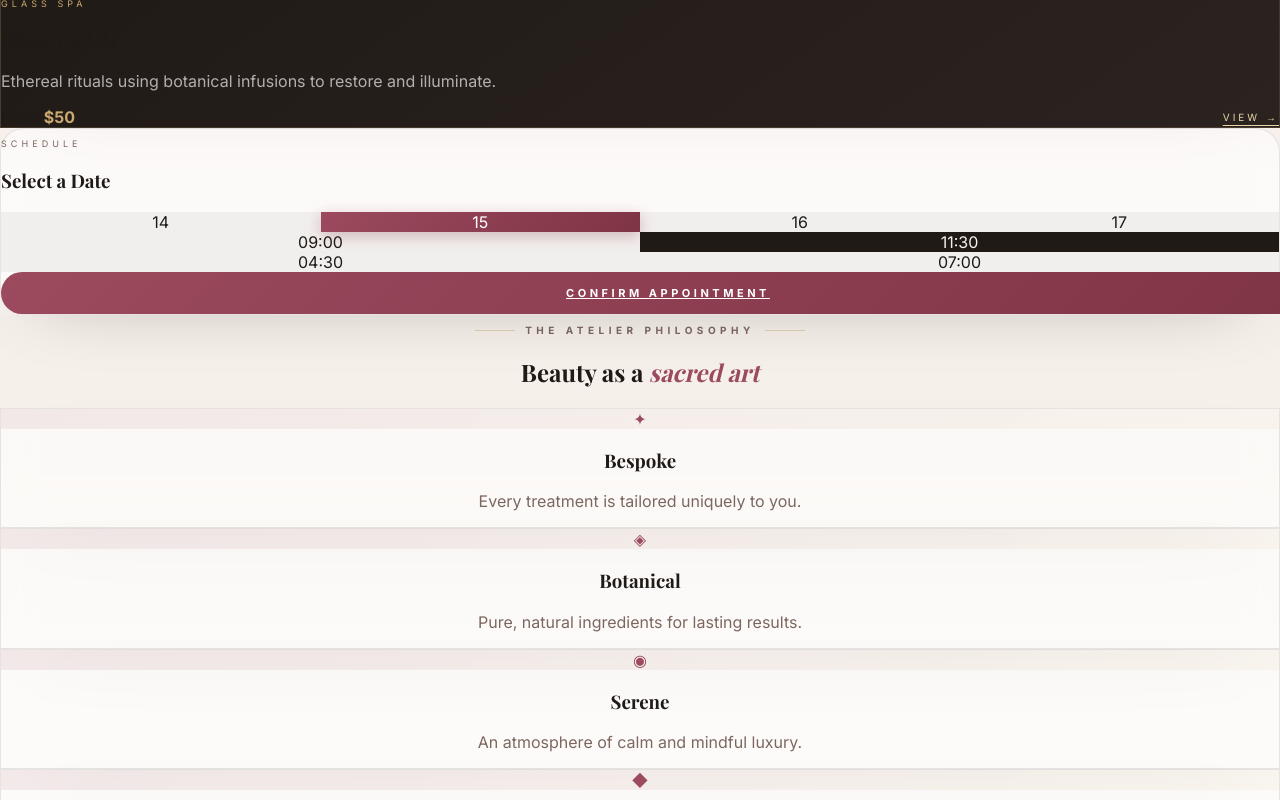
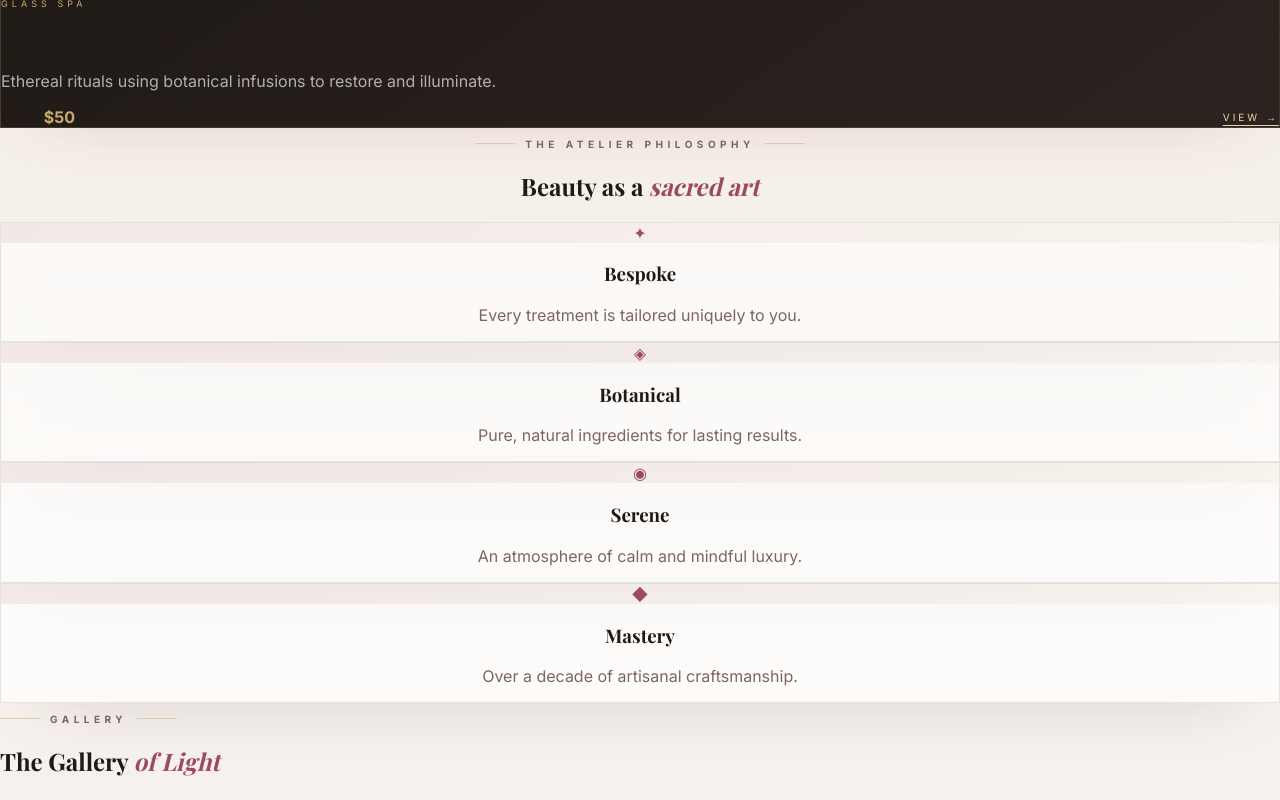
Before and after one commit to DiluTharushika/Salon-Appointment-System, a Next.js app in the folder frontend/: page / in a window 1280 px wide. Shown: the part 1160-1960 px from the top of the page. Built offline with nearby package versions, Linux system fonts and the light colour scheme.

Commit message:
update home page structure

```diff
--- a/frontend/app/(public)/page.tsx
+++ b/frontend/app/(public)/page.tsx
@@ -294,60 +294,7 @@ export default function HomePage() {
             </div>
           </div>
 
-          {/* Card 3 — Schedule */}
-          <div className="service-card p-7 group animate-fade-up delay-300">
-            <p
-              className="text-[9px] uppercase tracking-[0.45em] font-semibold mb-3"
-              style={{ color: "var(--muted)" }}
-            >
-              Schedule
-            </p>
-            <h3 className="font-serif text-xl" style={{ color: "var(--ink)" }}>
-              Select a Date
-            </h3>
 
-            <div className="mt-5 grid grid-cols-4 gap-2 text-center text-xs">
-              {["14", "15", "16", "17"].map((d) => (
-                <div
-                  key={d}
-                  className="rounded-xl py-3 font-medium transition-all duration-200 cursor-pointer hover:scale-105"
-                  style={{
-                    background:
-                      d === "15"
-                        ? "linear-gradient(135deg, var(--rose), var(--rose-deep))"
-                        : "rgba(28,20,16,0.05)",
-                    color: d === "15" ? "#fff" : "var(--ink)",
-                    boxShadow:
-                      d === "15"
-                        ? "0 4px 16px rgba(156,74,94,0.35)"
-                        : "none",
-                  }}
-                >
-                  {d}
-                </div>
-              ))}
-            </div>
-
-            <div className="mt-3 grid grid-cols-2 gap-2 text-xs">
-              {["09:00", "11:30", "04:30", "07:00"].map((t) => (
-                <div
-                  key={t}
-                  className="rounded-xl py-3 text-center font-medium transition-all duration-200 cursor-pointer hover:scale-105"
-                  style={{
-                    background:
-                      t === "11:30" ? "var(--ink)" : "rgba(28,20,16,0.05)",
-                    color: t === "11:30" ? "var(--cream)" : "var(--ink)",
-                  }}
-                >
-                  {t}
-                </div>
-              ))}
-            </div>
-
-            <Link href="/booking" className="btn-primary mt-5 w-full justify-center">
-              Confirm Appointment
-            </Link>
-          </div>
         </div>
       </section>
 
```
